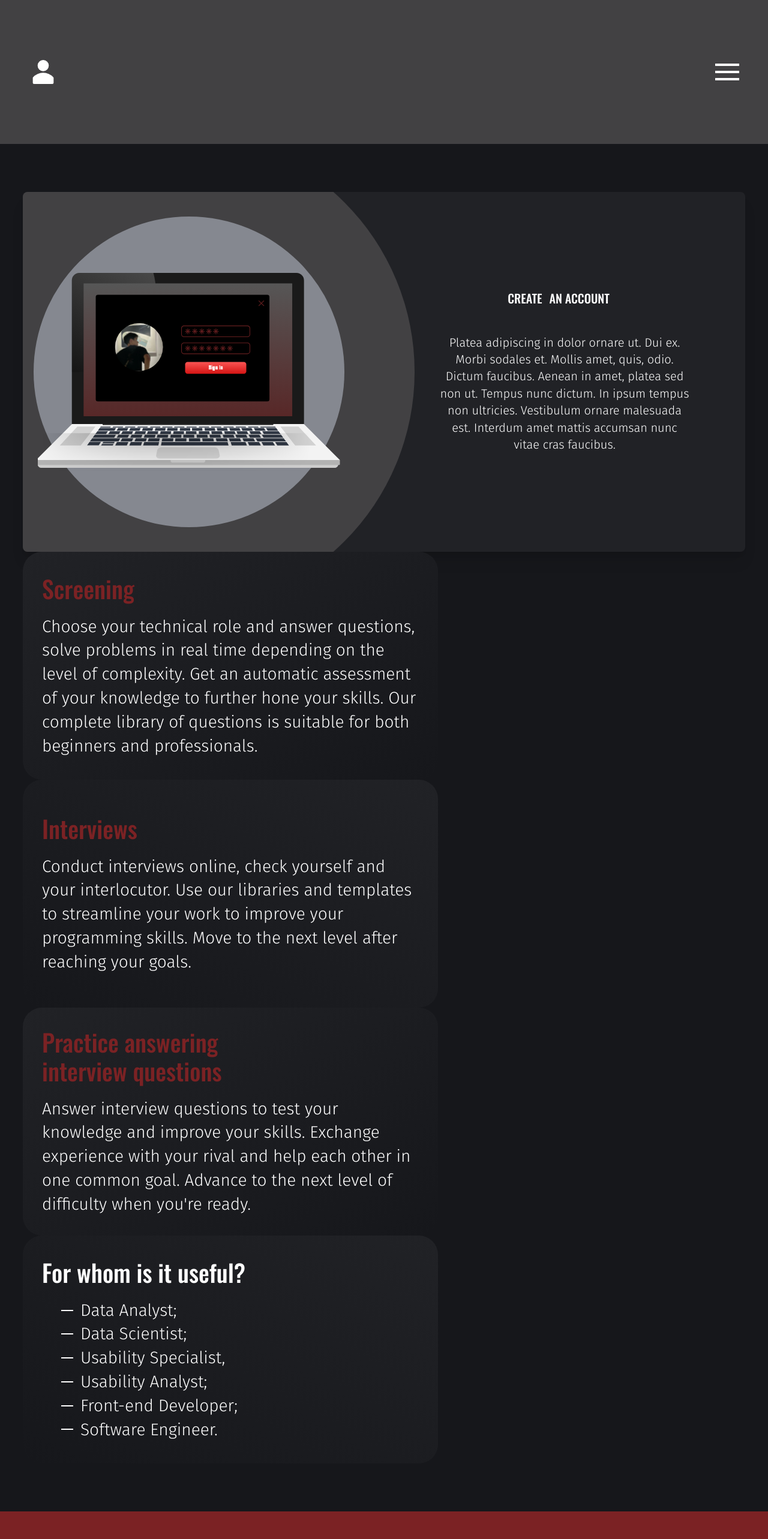
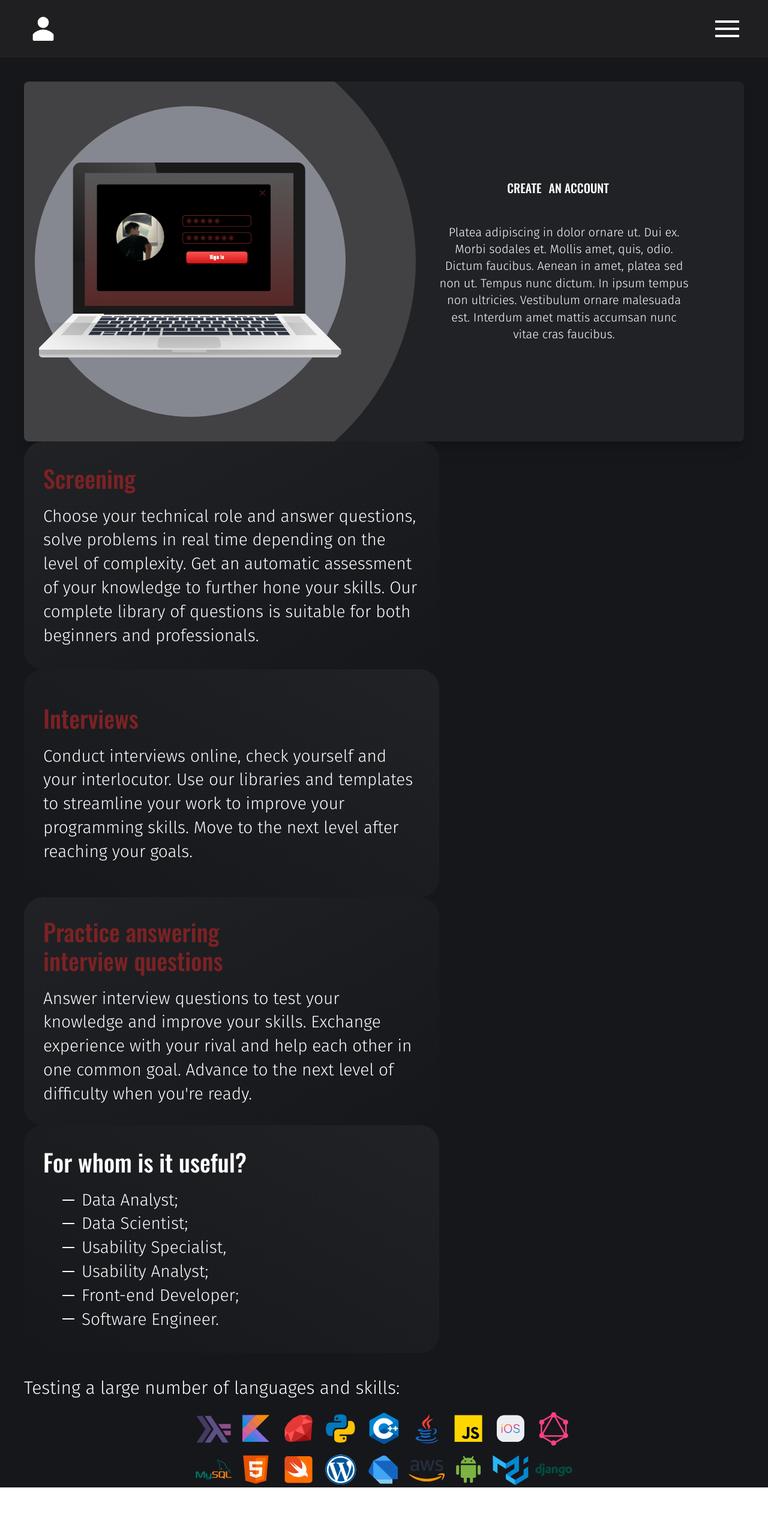
Before and after one commit to vorobeybird/Sobesity-UI, a React (Create React App) app: page / in a window 1280 px wide. Shown: the top 2566 px of the page at 60% size. After the commit the page ends 2480 px from the top, so only its background shows below. Built offline with nearby package versions, Linux system fonts and the light colour scheme; no server answers.

Commit message:
SOB-11 fix layout

```diff
--- a/src/layouts/Header/Header.tsx
+++ b/src/layouts/Header/Header.tsx
@@ -15,9 +15,11 @@ export const Header: FC<{ isLoggedIn: boolean }> = (props) => {
   );
 
   return (
-    <div className="flex flex-row items-center justify-between sm:h-28 sm:px-6 md:h-60 md:px-12 bg-secondary-dark">
-      {isLoggedIn ? <ProfileButton /> : tempLogInButton}
-      <BurgerMenu />
+    <div className="lg:bg-black">
+      <div className=" mx-auto my-0 flex flex-row items-center justify-between max-w-[1440px] h-8 px-6 py-6 md:h-24 md:px-12 ">
+        {isLoggedIn ? <ProfileButton /> : tempLogInButton}
+        <BurgerMenu />
+      </div>
     </div>
   );
 };
--- a/src/layouts/footer/Footer.tsx
+++ b/src/layouts/footer/Footer.tsx
@@ -2,13 +2,11 @@ import LanguagesLogos from 'components/shared/icons/Languages';
 
 export function Footer() {
   return (
-    <div className="flex flex-col items-center justify-center w-full sm:h-48 sm:p-6 md:h-72 md:px-12 bg-primary">
-      <p className="font-light text-center text-white font-firaSans sm:text-base md:text-3xl sm:mb-4 md:mb-5">
-        Testing a large number of languages and skills.
-        <br />
-        Most Popular:
+    <div className="flex flex-col w-full ">
+      <p className="px-10 font-light text-left text-white font-firaSans sm:text-base md:text-3xl sm:mb-4 md:mb-5">
+        Testing a large number of languages and skills:
       </p>
-      <LanguagesLogos className="sm:w-96 md:w-9/12" />
+      <LanguagesLogos className="w-full h-16 md:h-24 lg:h-32" />
     </div>
   );
 }
--- a/src/pages/landing-page/landing-page.tsx
+++ b/src/pages/landing-page/landing-page.tsx
@@ -8,17 +8,18 @@ export const LandingPage = () => {
 
   return (
     <div className="grid min-h-screen grid-cols-1 justify-items-center">
-      <div className="w-full col-span-5">
+      <header className="w-full col-span-5">
         <Header isLoggedIn={isLoggedIn} />
-      </div>
-      <main className="col-span-3 py-20">
-        {/* main content goes here */}
-        <CreateAccount />
-        <InfoCards />
+      </header>
+      <main className="col-span-3 py-10 max-w-[1280px]">
+        <div className="px-5 md:px-10">
+          <CreateAccount />
+          <InfoCards />
+        </div>
       </main>
-      <div className="flex items-end w-full col-span-5 ">
+      <footer className="flex items-end w-full col-span-5 ">
         <Footer />
-      </div>
+      </footer>
     </div>
   );
 };
```
